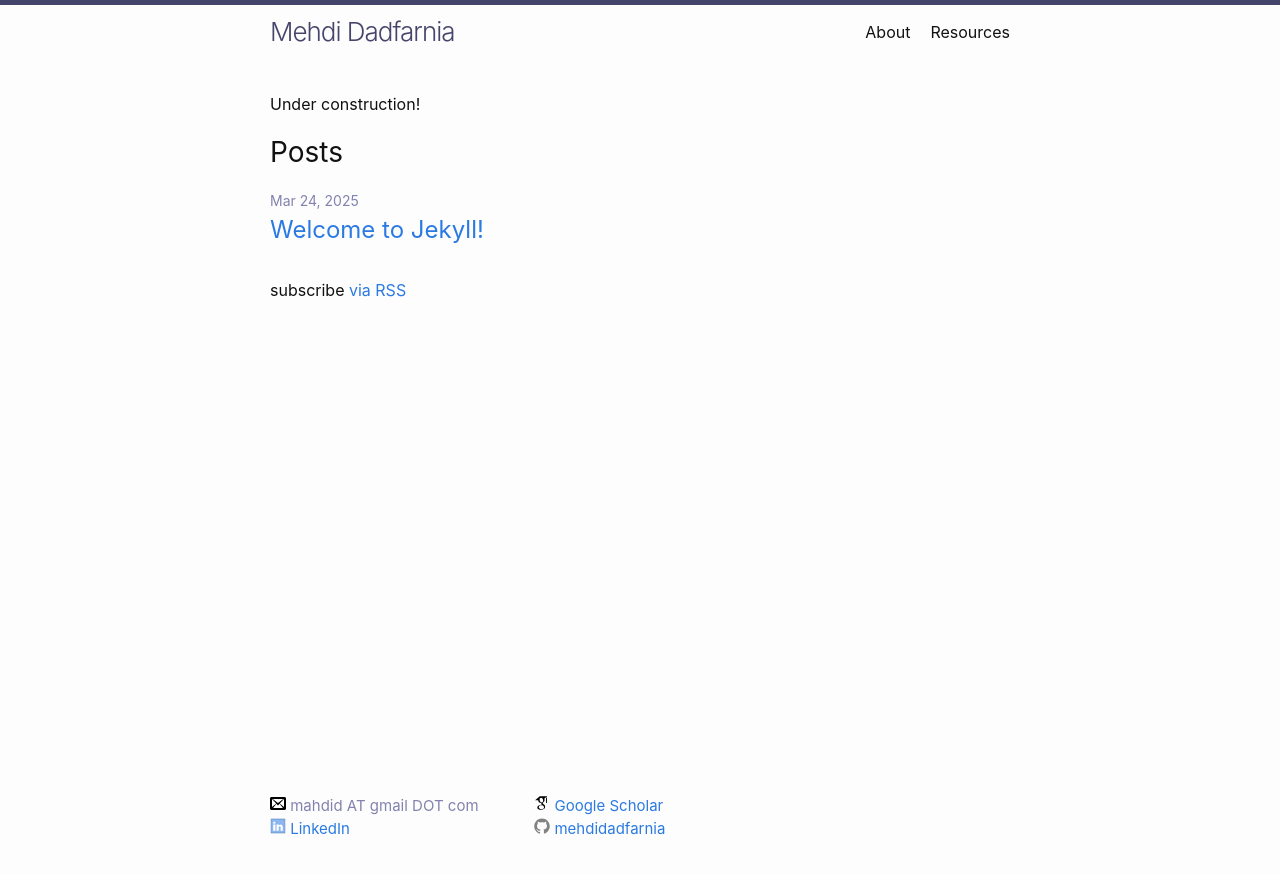
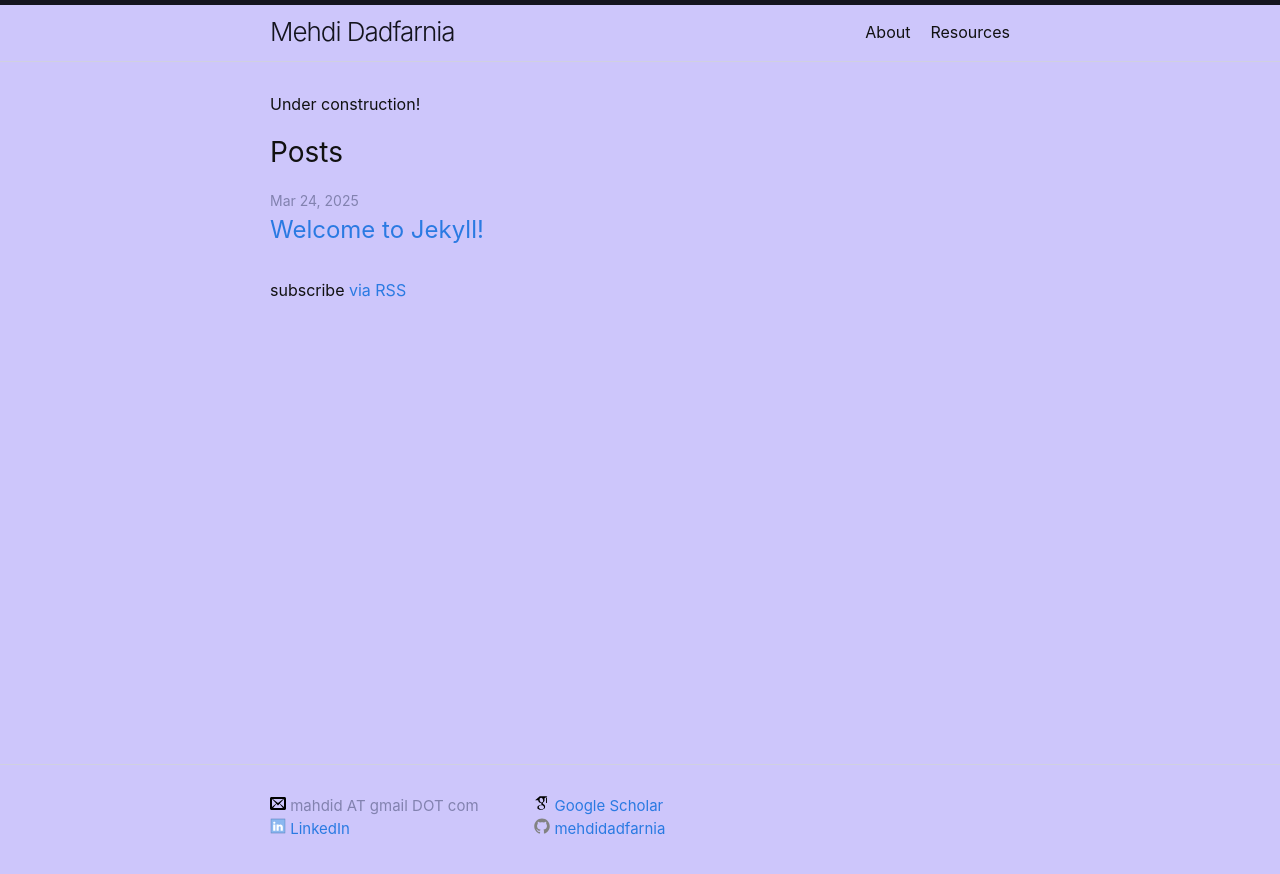
Before and after one commit to mehdidadfarnia/mehdidadfarnia.github.io, a Jekyll site: the page built from index.markdown, in a window 1280 px wide. Shown: the top 874 px of the page. Built offline with Jekyll 4.4.1, drawn with Linux system fonts in a browser that asks for light colours.

Commit message:
Update minima.scss

```diff
--- a/_sass/minima.scss
+++ b/_sass/minima.scss
@@ -11,12 +11,12 @@ $base-line-height: 1.5 !default;
 $spacing-unit:     30px !default;
 
 $text-color:       #111 !default;
-$background-color: #fdfdfd !default;
+$background-color: #cdc6fb !default;
 $brand-color:      #2a7ae2 !default;
 
 $grey-color:       #8282af !default;
-$grey-color-light: lighten($grey-color, 40%) !default;
-$grey-color-dark:  darken($grey-color, 25%) !default;
+$grey-color-light: lighten($grey-color, 25%) !default;
+$grey-color-dark:  darken($grey-color, 50%) !default;
 
 $table-text-align: left !default;
 
```
